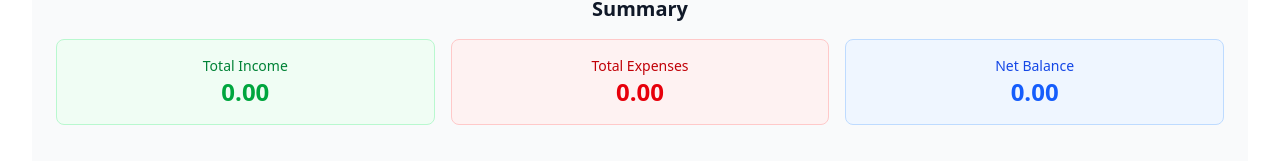
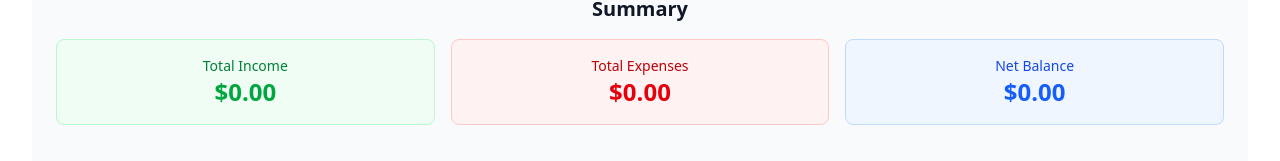
Before and after one commit to prasaipratik9/expense-tracker, a React (Vite) app: page / in a window 1280 px wide. Shown: the part 663-824 px from the top of the page. Built offline with nearby package versions, Linux system fonts and the light colour scheme.

Commit message:
refactor: code proof-read and fixed minor issues

```diff
--- a/src/App.jsx
+++ b/src/App.jsx
@@ -216,9 +216,9 @@ function App() {
             <p className="text-sm text-green-700 font-medium">Total Income</p>
             <p
               className="text-2xl font-bold text-green-600"
-              aria-label={"Total income: $${totalIncome.toFixed(2)}"}
+              aria-label={`Total income: $${totalIncome.toFixed(2)}`}
             >
-              {totalIncome.toFixed(2)}
+              ${totalIncome.toFixed(2)}
             </p>
           </div>
 
@@ -227,9 +227,9 @@ function App() {
             <p className="text-sm text-red-700 font-medium">Total Expenses</p>
             <p
               className="text-2xl font-bold text-red-600"
-              aria-label={"Total expense: $${totalExpense.toFixed(2)}"}
+              aria-label={`Total expense: $${totalExpense.toFixed(2)}`}
             >
-              {totalExpense.toFixed(2)}
+              ${totalExpense.toFixed(2)}
             </p>
           </div>
 
@@ -240,13 +240,11 @@ function App() {
                 ? "bg-blue-50 border border-blue-200"
                 : "bg-red-50 border-red-200"
             } p-4 rounded-lg`}
-            aria-label={"Total netBalance: $${netBalance.toFixed(2)}"}
           >
             <p
               className={`text-sm font-medium ${
                 netBalance >= 0 ? "text-blue-700" : "text-red-700"
               }`}
-              aria-label={"Total netBalance: $${netBalance.toFixed(2)}"}
             >
               Net Balance
             </p>
@@ -254,9 +252,9 @@ function App() {
               className={`text-2xl font-bold ${
                 netBalance >= 0 ? "text-blue-600" : "text-red-600"
               }`}
-              aria-label={"Total netBalance: $${netBalance.toFixed(2)}"}
+              aria-label={`Total netBalance: $${netBalance.toFixed(2)}`}
             >
-              {netBalance.toFixed(2)}
+              ${netBalance.toFixed(2)}
             </p>
           </div>
         </div>
```
Also changed, not shown: 1 other file (tests, documents, lock files or other folders).
